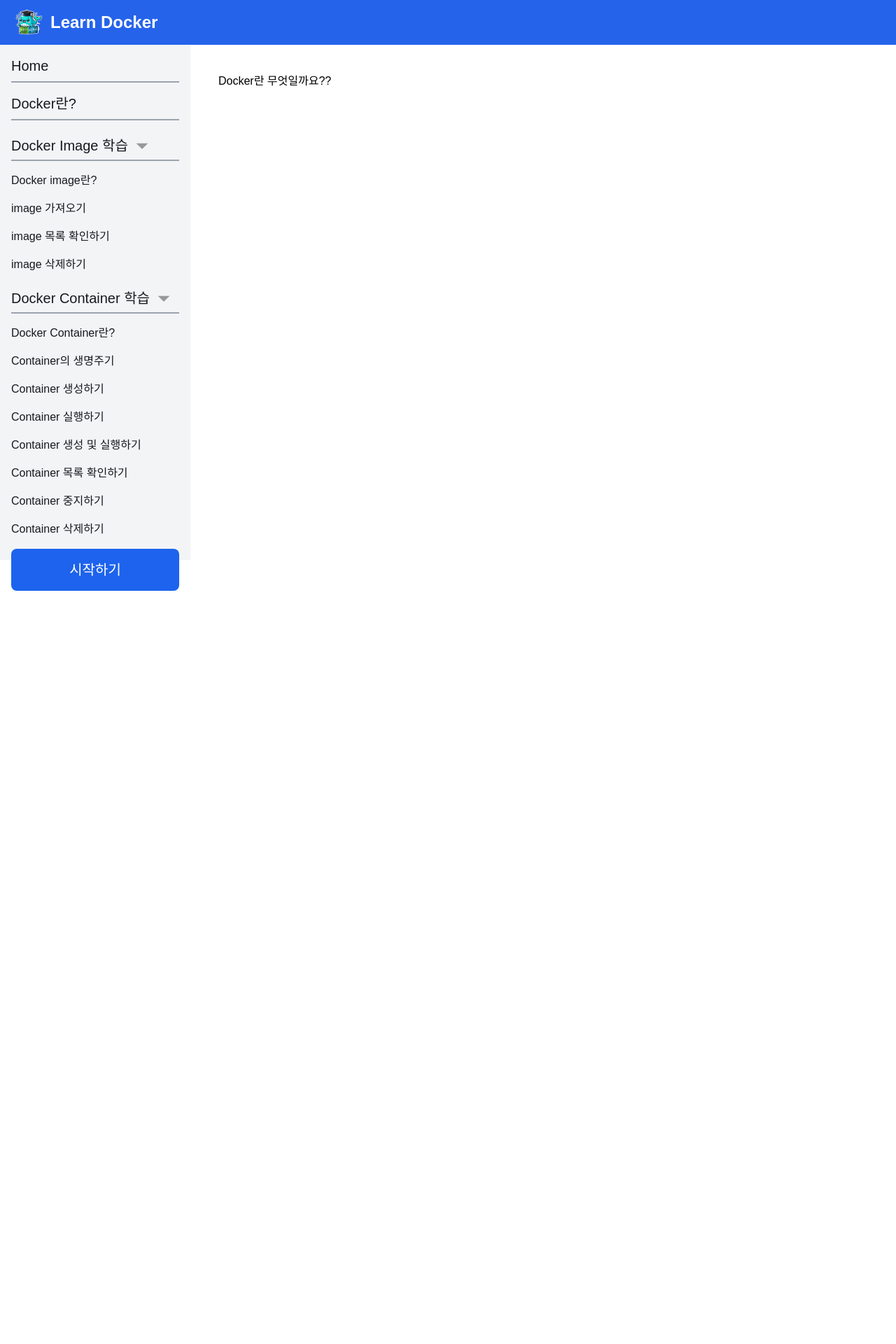
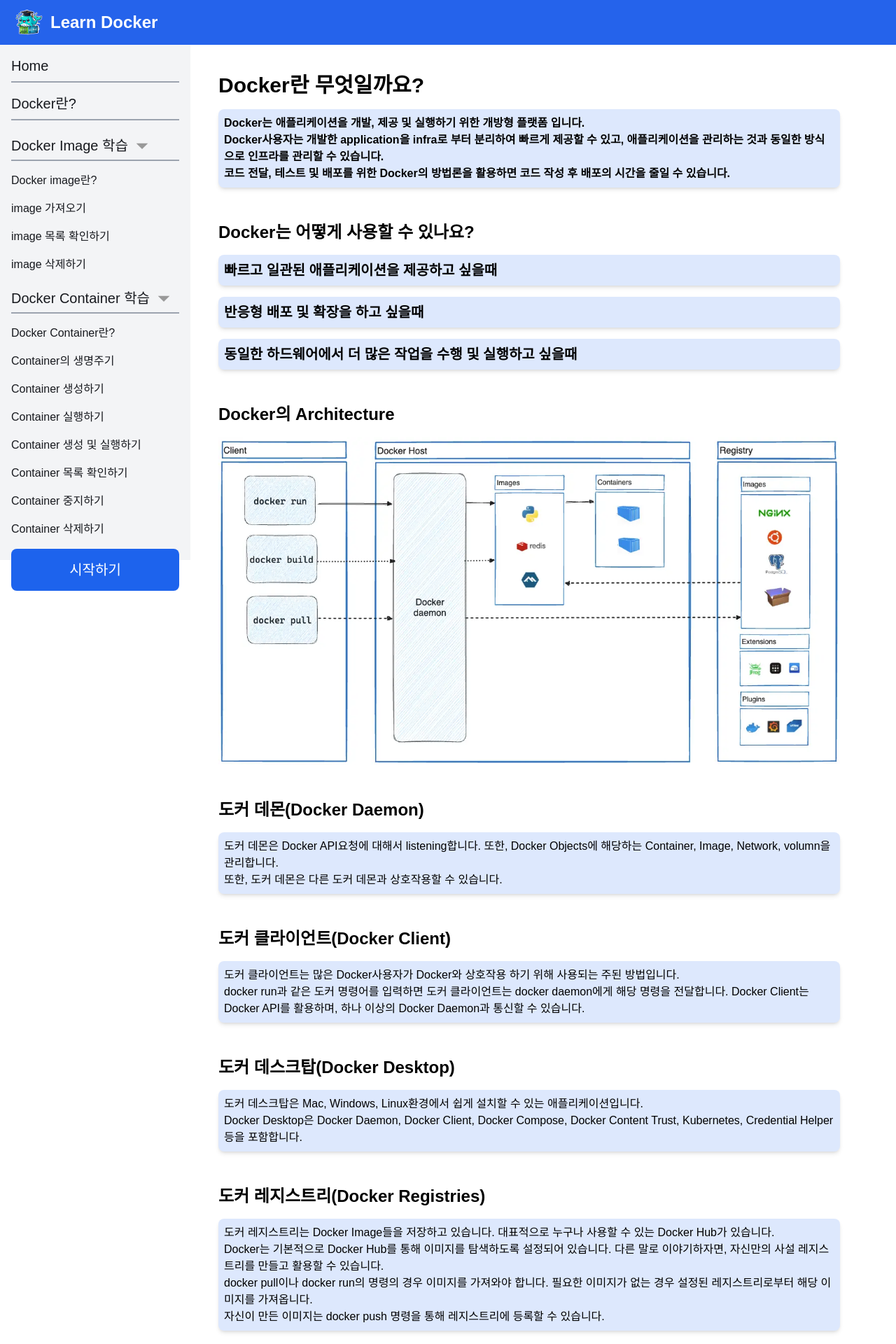
Before and after one commit to kimykstar/web34-LearnDocker, a React (Vite) app in the folder frontend/: page /what-is-docker in a window 1280 px wide. Shown: the top 1920 px of the page at 70% size. Before the commit the page ends 800 px from the top, so only its background shows below. Built offline with nearby package versions, Linux system fonts and the light colour scheme; no server answers; a web font is replaced by a local one.

Commit message:
feat: Docker란? 페이지 구현

```diff
--- a/frontend/src/components/DockerPage.tsx
+++ b/frontend/src/components/DockerPage.tsx
@@ -1,7 +1,86 @@
+import architecture from '../assets/docker-architecture.webp';
 const WhatIsDockerPage = () => {
     return (
         <>
-            <h1>Docker란 무엇일까요??</h1>
+            <h1 className='text-3xl font-bold'>Docker란 무엇일까요?</h1>
+            <div className='bg-Moby-Blue mt-4 bg-opacity-15 rounded-lg shadow-md p-2'>
+                <p className='text-black font-bold'>
+                    Docker는 애플리케이션을 개발, 제공 및 실행하기 위한 개방형 플랫폼 입니다.
+                    <br />
+                    Docker사용자는 개발한 application을 infra로 부터 분리하여 빠르게 제공할 수 있고,
+                    애플리케이션을 관리하는 것과 동일한 방식으로 인프라를 관리할 수 있습니다.
+                    <br />
+                    코드 전달, 테스트 및 배포를 위한 Docker의 방법론을 활용하면 코드 작성 후 배포의
+                    시간을 줄일 수 있습니다.
+                </p>
+            </div>
+
+            <h2 className='text-2xl font-bold mt-12'>Docker는 어떻게 사용할 수 있나요?</h2>
+            <div className='flex-auto bg-Moby-Blue mt-4 bg-opacity-15 rounded-lg shadow-md p-2'>
+                <h3 className='text-xl font-bold'>빠르고 일관된 애플리케이션을 제공하고 싶을때</h3>
+            </div>
+            <div className='flex-auto bg-Moby-Blue mt-4 bg-opacity-15 rounded-lg shadow-md p-2'>
+                <h3 className='text-xl font-bold'>반응형 배포 및 확장을 하고 싶을때</h3>
+            </div>
+            <div className='flex-auto bg-Moby-Blue mt-4 bg-opacity-15 rounded-lg shadow-md p-2'>
+                <h3 className='text-xl font-bold'>
+                    동일한 하드웨어에서 더 많은 작업을 수행 및 실행하고 싶을때
+                </h3>
+            </div>
+
+            <h2 className='text-2xl font-bold mt-12'>Docker의 Architecture</h2>
+            <img className='mt-4' src={architecture}></img>
+
+            <h3 className='text-2xl font-bold mt-12'>도커 데몬(Docker Daemon)</h3>
+            <div className='bg-Moby-Blue mt-4 bg-opacity-15 rounded-lg shadow-md p-2'>
+                <p>
+                    도커 데몬은 Docker API요청에 대해서 listening합니다. 또한, Docker Objects에
+                    해당하는 Container, Image, Network, volumn을 관리합니다.
+                    <br />
+                    또한, 도커 데몬은 다른 도커 데몬과 상호작용할 수 있습니다.
+                </p>
+            </div>
+            <h3 className='text-2xl font-bold mt-12'>도커 클라이언트(Docker Client)</h3>
+            <div className='bg-Moby-Blue mt-4 bg-opacity-15 rounded-lg shadow-md p-2'>
+                <p>
+                    도커 클라이언트는 많은 Docker사용자가 Docker와 상호작용 하기 위해 사용되는 주된
+                    방법입니다.
+                    <br />
+                    docker run과 같은 도커 명령어를 입력하면 도커 클라이언트는 docker daemon에게
+                    해당 명령을 전달합니다. Docker Client는 Docker API를 활용하며, 하나 이상의
+                    Docker Daemon과 통신할 수 있습니다.
+                </p>
+            </div>
+            <h3 className='text-2xl font-bold mt-12'>도커 데스크탑(Docker Desktop)</h3>
+            <div className='bg-Moby-Blue mt-4 bg-opacity-15 rounded-lg shadow-md p-2'>
+                <p>
+                    도커 데스크탑은 Mac, Windows, Linux환경에서 쉽게 설치할 수 있는
+                    애플리케이션입니다.
+                    <br /> Docker Desktop은 Docker Daemon, Docker Client, Docker Compose, Docker
+                    Content Trust, Kubernetes, Credential Helper등을 포함합니다.
+                </p>
+            </div>
+            <h3 className='text-2xl font-bold mt-12'>도커 레지스트리(Docker Registries)</h3>
+            <div className='bg-Moby-Blue mt-4 bg-opacity-15 rounded-lg shadow-md p-2'>
+                <p>
+                    도커 레지스트리는 Docker Image들을 저장하고 있습니다. 대표적으로 누구나 사용할
+                    수 있는 Docker Hub가 있습니다. <br />
+                    Docker는 기본적으로 Docker Hub를 통해 이미지를 탐색하도록 설정되어 있습니다.
+                    다른 말로 이야기하자면, 자신만의 사설 레지스트리를 만들고 활용할 수 있습니다.
+                    <br />
+                    docker pull이나 docker run의 명령의 경우 이미지를 가져와야 합니다. 필요한
+                    이미지가 없는 경우 설정된 레지스트리로부터 해당 이미지를 가져옵니다.
+                    <br />
+                    자신이 만든 이미지는 docker push 명령을 통해 레지스트리에 등록할 수 있습니다.
+                </p>
+            </div>
+            <h3 className='text-2xl font-bold mt-12'>도커 오브젝트(Docker Objects)</h3>
+            <div className='bg-Moby-Blue mt-4 bg-opacity-15 rounded-lg shadow-md p-2'>
+                <p>
+                    Docker사용자는 Docker Object들을 생성 및 사용할 수 있습니다. <br />
+                    Image, Container, Network, Volume, plugins 등등이 Docker Object에 포함됩니다.
+                </p>
+            </div>
         </>
     );
 };
```
Also changed, not shown: frontend/src/assets/docker-architecture.webp (added).
